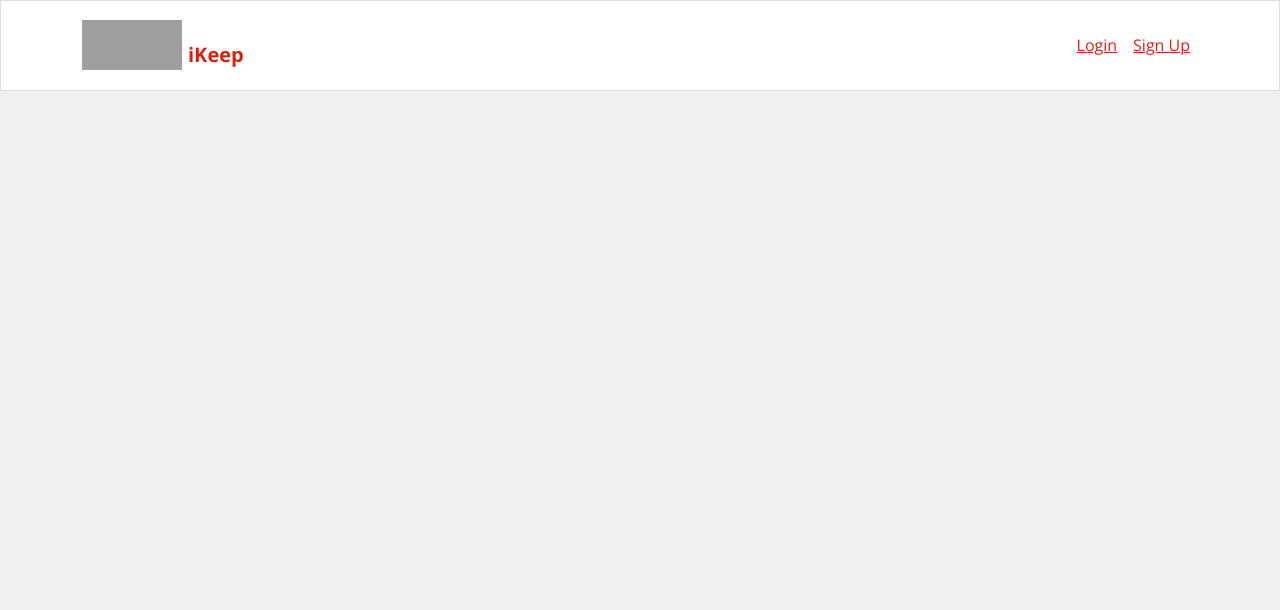
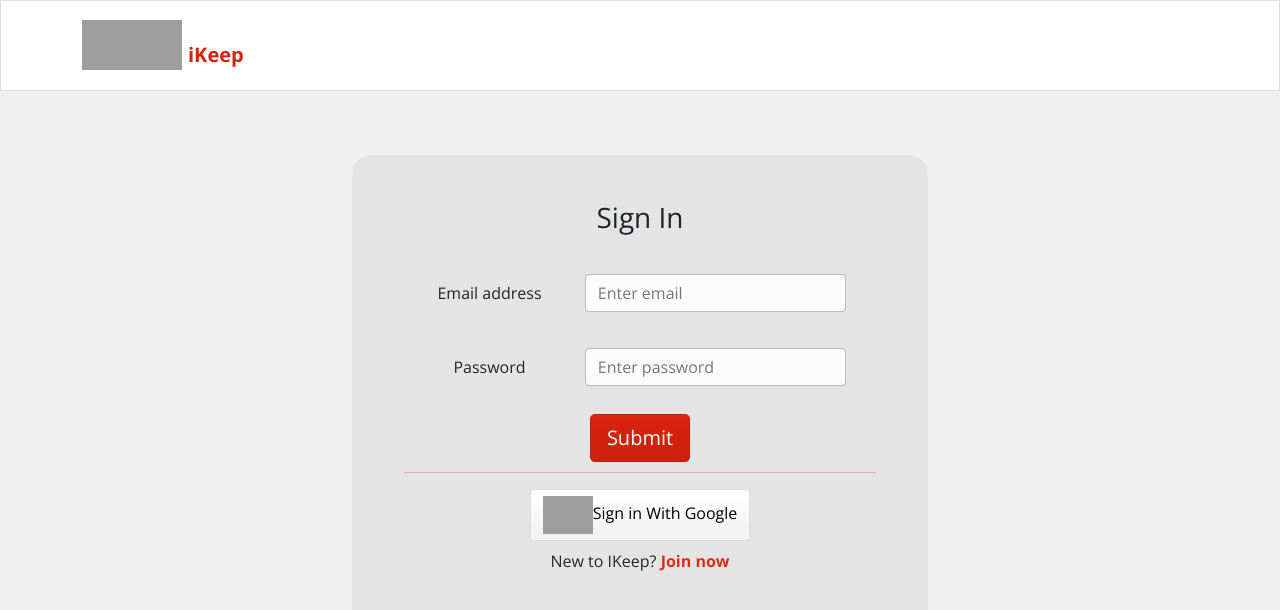
Before and after one commit to rlogixDev/iKeep, a React (Create React App) app: page / in a window 1280 px wide. Shown: the top 610 px of the page. Built offline with nearby package versions, Linux system fonts and the light colour scheme; grey boxes are pictures that could not be loaded.

Commit message:
changing header

```diff
--- a/src/App.js
+++ b/src/App.js
@@ -9,10 +9,8 @@ function App() {
     <div className="App">
       <Header/>
       <Switch>
-        {/* <Route exact path="/" component={Header} /> */}
-        <Route exact  path="/login" component={Login} />
+        <Route exact  path="/" component={Login} />
       </Switch>
-      {/* <Login/> */}
     </div>
   );
 }
--- a/src/components/header/header.js
+++ b/src/components/header/header.js
@@ -15,13 +15,6 @@ export default function header() {
                         className="d-inline-block align-bottom text-danger"
                         alt="Logo"
                     /><span className="app-name">iKeep</span></Navbar.Brand>
-                    <Navbar.Toggle aria-controls="responsive-navbar-nav" />
-                    <Navbar.Collapse id="responsive-navbar-nav" className="justify-content-end">
-                        <Nav>
-                            <Nav.Link href='/login'><Link to="/login">Login</Link></Nav.Link>
-                            <Nav.Link href='/signup'><Link to="/signup">Sign Up</Link></Nav.Link>
-                        </Nav>
-                    </Navbar.Collapse>
                 </Container>
             </Navbar>
         </div>
```
